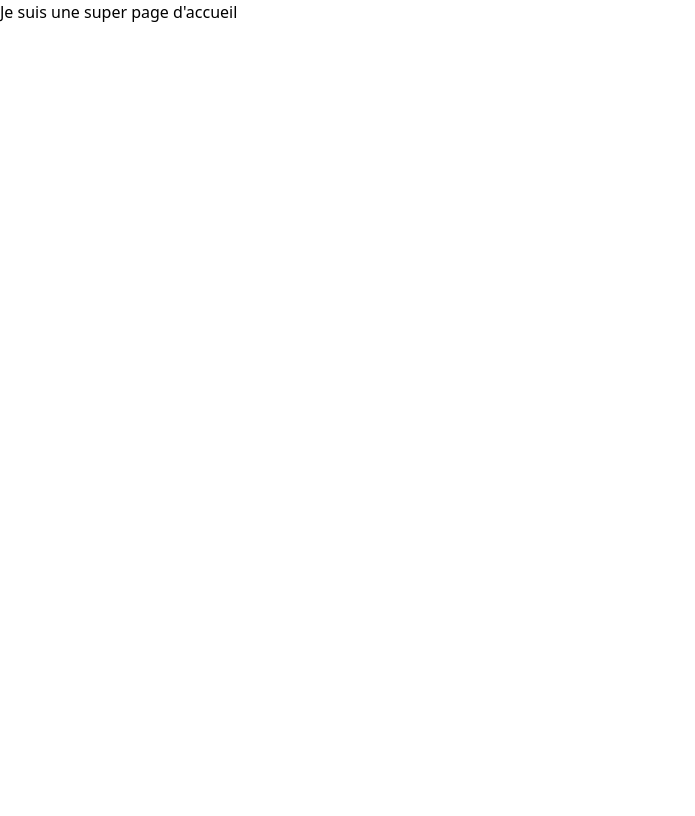
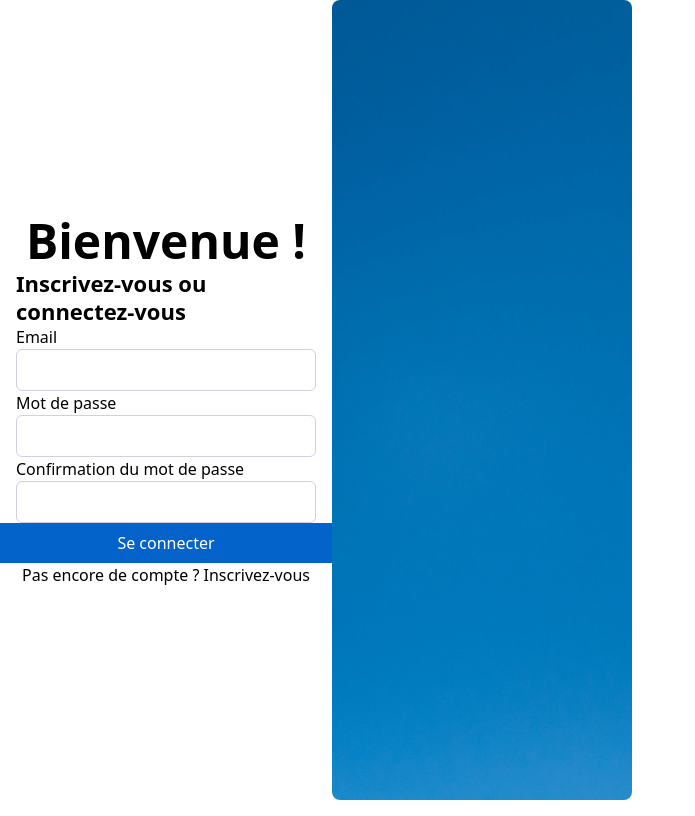
Before and after one commit to nadir-ammisaid/EPICHAT, a Next.js app in the folder frontend/: page / in a window 1280 px wide. Shown: the whole page, without its empty margins (0-695 px from the left). Built offline with nearby package versions, Linux system fonts and the light colour scheme.

Commit message:
feat(auth): create front pages login and register

```diff
--- a/frontend/src/app/(auth)/login/loading.tsx
+++ b/frontend/src/app/(auth)/login/loading.tsx
@@ -0,0 +1,7 @@
+export default function LoginLoading() {
+    return (
+        <div>
+            <h1>Loading...</h1>
+        </div>
+    )
+}
--- a/frontend/src/app/(auth)/login/page.tsx
+++ b/frontend/src/app/(auth)/login/page.tsx
@@ -0,0 +1,11 @@
+import LoginForm from "@/components/LoginForm";
+import Image from "next/image";
+
+export default function LoginPage() {
+    return (
+        <div className="grid grid-cols-1 md:grid-cols-2 gap-4 items-center justify-center">
+            <LoginForm />
+      <Image src="/images/blue.jpg" alt="Epichat" width={1920} height={1080} className="object-cover h-screen rounded-lg" />
+    </div>
+  );
+}
--- a/frontend/src/app/(auth)/register/page.tsx
+++ b/frontend/src/app/(auth)/register/page.tsx
@@ -0,0 +1,11 @@
+import RegisterForm from "@/components/RegisterForm";
+import Image from "next/image";
+
+export default function RegisterPage() {
+    return (
+        <div className="grid grid-cols-1 md:grid-cols-2 gap-4 items-center justify-center">
+      <RegisterForm />
+      <Image src="/images/blue.jpg" alt="Epichat" width={1920} height={1080} className="object-cover h-screen rounded-lg" />
+    </div>
+  );
+}
--- a/frontend/src/app/layout.tsx
+++ b/frontend/src/app/layout.tsx
@@ -1,6 +1,9 @@
 import type { Metadata } from "next";
 import { Archivo } from "next/font/google";
 import "../styles/globals.css";
+import "@/styles/body.css";
+import "@/styles/headings.css";
+import "@/styles/button.css";
 
 const archivo = Archivo({
   variable: "--font-archivo",
--- a/frontend/src/app/page.tsx
+++ b/frontend/src/app/page.tsx
@@ -1,10 +1,12 @@
+
+import LoginPage from "./(auth)/login/page";
 import Image from "next/image";
 
-export default function Home() {
+  export default function Home() {
   return (
-    <div >
-      <main >
-       <h1>Je suis une super page d'accueil</h1>
+    <div className="flex justify-center items-center h-screen">
+      <main className="w-full p-4 grid grid-cols-1 md:grid-cols-2 gap-4 bg-background rounded-lg">
+        <LoginPage />
       </main>
     </div>
   );
--- /dev/null
+++ b/frontend/src/components/LoginForm.tsx
@@ -0,0 +1,27 @@
+import Link from "next/link";
+
+export default function LoginForm() {
+    return (
+        <div className="flex flex-col items-center justify-center">
+            <h1 className="text-4xl font-bold">Bienvenue !</h1>
+            <h4 className="text-base">Inscrivez-vous ou connectez-vous</h4>
+            <form>
+                <div>
+                    <label htmlFor="email">Email</label>
+                    <input type="email" id="email" name="email" className="w-full p-2 border border-border rounded-md" />
+                </div>
+                <div>
+                    <label htmlFor="password">Mot de passe</label>
+                    <input type="password" id="password" name="password" className="w-full p-2 border border-border rounded-md" />
+                </div>
+                <div>
+                    <label htmlFor="confirmPassword">Confirmation du mot de passe</label>
+                    <input type="password" id="confirmPassword" name="confirmPassword" className="w-full p-2 border border-border rounded-md" />
+                </div>
+            </form>
+            <button type="submit" className="w-md p-2 bg-brand text-white rounded-full">Se connecter</button>
+
+            <p>Pas encore de compte ? <Link href="/register">Inscrivez-vous</Link></p>
+        </div>
+    )
+}
--- /dev/null
+++ b/frontend/src/components/RegisterForm.tsx
@@ -0,0 +1,27 @@
+import Link from "next/link";
+
+export default function RegisterForm() {
+    return (
+         <div className="flex flex-col items-center justify-center">
+            <h1 className="text-4xl font-bold">Bienvenue !</h1>
+            <h4 className="text-base">Inscrivez-vous pour commencer à utiliser Epichat</h4>
+            <form>
+                <div>
+                    <label htmlFor="email">Email</label>
+                    <input type="email" id="email" name="email" className="w-full p-2 border border-border rounded-md" />
+                </div>
+                <div>
+                    <label htmlFor="password">Mot de passe</label>
+                    <input type="password" id="password" name="password" className="w-full p-2 border border-border rounded-md" />
+                </div>
+                <div>
+                    <label htmlFor="confirmPassword">Confirmation du mot de passe</label>
+                    <input type="password" id="confirmPassword" name="confirmPassword" className="w-full p-2 border border-border rounded-md" />
+                </div>
+            </form>
+            <button type="submit" className="w-md p-2 bg-brand text-white rounded-full">Inscrire</button>
+
+            <p>Déjà un compte ? <Link href="/login">Connectez-vous</Link></p>
+    </div>
+  );
+}
```
Also changed, not shown: frontend/public/images/blue.jpg (added).
